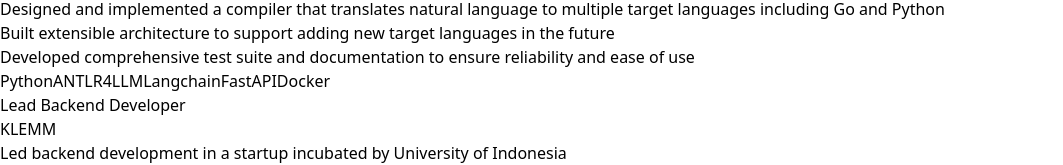
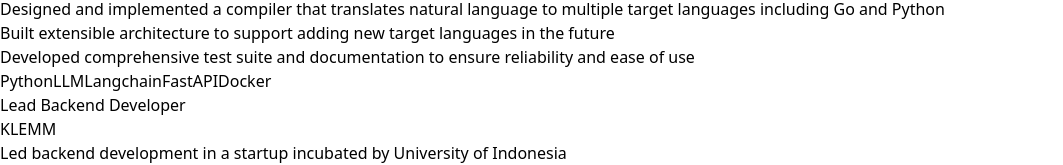
Before and after one commit to arielmiki/apollo, a React (Vite) app: page /projects in a window 1280 px wide. Shown: the part 4203-4368 px from the top of the page, without its empty margins (0-1063 px from the left). Built offline with nearby package versions, Linux system fonts and the light colour scheme.

Commit message:
Remove ANTLR4

```diff
--- a/src/sections/Projects.tsx
+++ b/src/sections/Projects.tsx
@@ -22,7 +22,7 @@
       'Built extensible architecture to support adding new target languages in the future',
       'Developed comprehensive test suite and documentation to ensure reliability and ease of use'
     ],
-    stack: ['Python', 'ANTLR4', 'LLM', 'Langchain', 'FastAPI', 'Docker'],
+    stack: ['Python', 'LLM', 'Langchain', 'FastAPI', 'Docker'],
     github: 'https://github.com/arielmiki/txtlang',
     link: 'https://txtlang.dev'
   },
```
